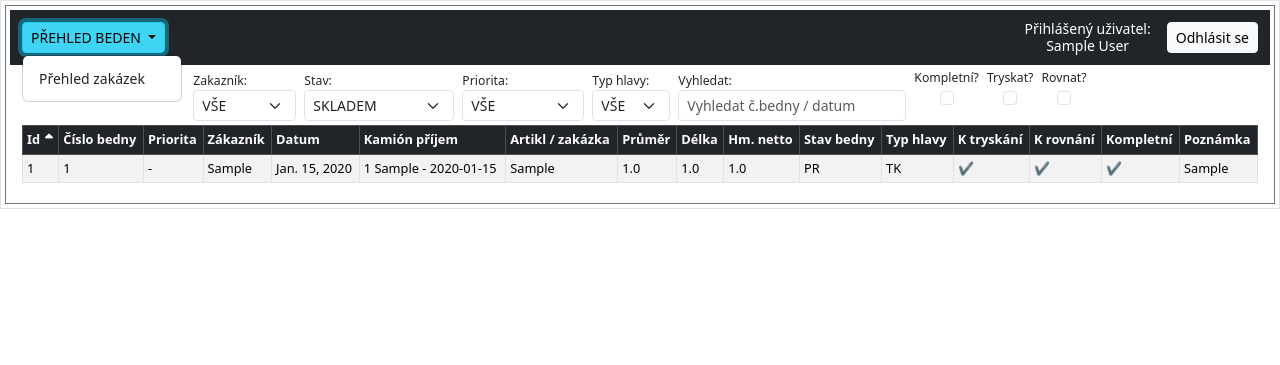
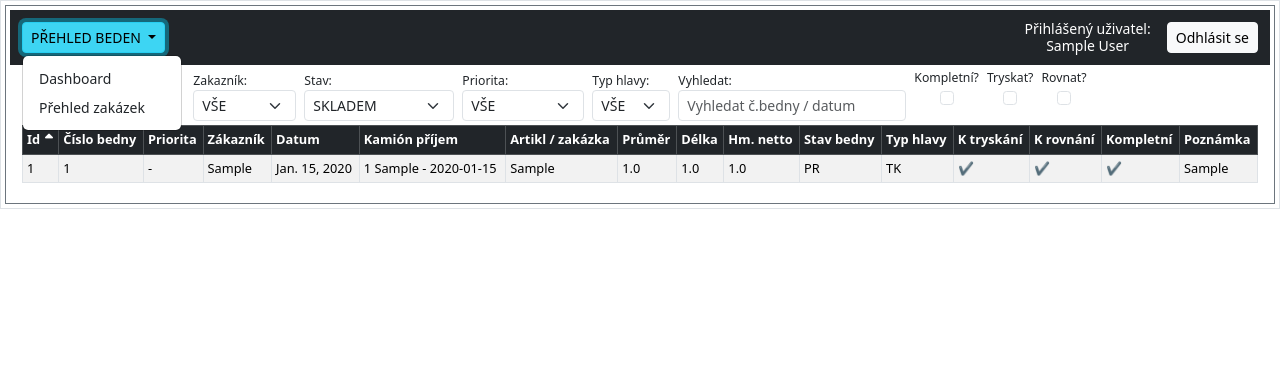
Before and after one commit to zpilat/Django_order_processing, a Django app: page /bedny/ in a window 1280 px wide, after a click on "PŘEHLED BEDEN". Shown: the top 365 px of the page. Run offline with Django 5.2, Linux system fonts and the light colour scheme; a user stored in the database is signed in; tables that the repository leaves empty hold one stand-in row (values such as "Sample post").

Commit message:
úprava navbaru pro dashboard

```diff
--- a/orders/templates/orders/navbar.html
+++ b/orders/templates/orders/navbar.html
@@ -8,12 +8,16 @@
                         id="dropdownMenuButton1"
                         data-bs-toggle="dropdown"
                         aria-expanded="false">
-                    {% if db_table == 'bedny' %}PŘEHLED BEDEN
+                    {% if db_table == 'dashboard' %}DASHBOARD
+                    {% elif db_table == 'bedny' %}PŘEHLED BEDEN
                     {% elif db_table == 'zakazky' %}PŘEHLED ZAKÁZEK
                     {% else %}Výběr modulu
                     {% endif %}
                 </button>
                 <ul class="dropdown-menu" aria-labelledby="dropdownMenuButton1">
+                    {% if db_table != 'dashboard' %}
+                        <li><a class="dropdown-item small" href="{% url 'dashboard' %}">Dashboard</a></li>
+                    {% endif %}
                     {% if db_table != 'bedny' %}
                         <li><a class="dropdown-item small" href="{% url 'bedny_list' %}">Přehled beden</a></li>
                     {% endif %}
```
